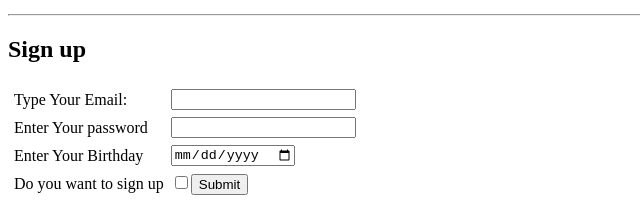
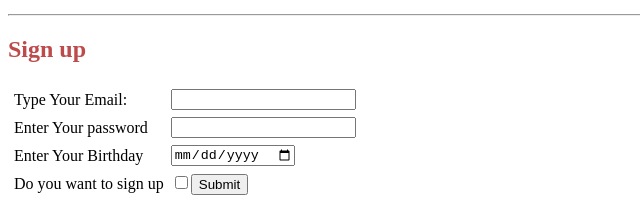
Before and after one commit to hemanthnvd/cv, a plain HTML site: page contact.html in a window 1280 px wide. Shown: the part 236-456 px from the top of the page, 0-640 px from the left. Drawn offline with Linux system fonts and the light colour scheme.

Commit message:
Update contact.html

```diff
--- a/contact.html
+++ b/contact.html
@@ -4,6 +4,7 @@
 <head>
   <meta charset="utf-8">
   <title>Connect With Me</title>
+  <link rel="stylesheet" href="css/styles.css">
 </head>
 
 <body>
@@ -20,7 +21,7 @@
     <li><a href="https://www.facebook.com/hemanthnvd/">Facebook</a></li>
   </ul>
   <hr>
-  <h2><strong>Sign up</strong></h2>
+  <h2 style="color: #BD4B4B;"><strong>Sign up</strong></h2>
   <form class="" action="index.html" method="post">
     <table cellspacing="5">
       <tr>
```
